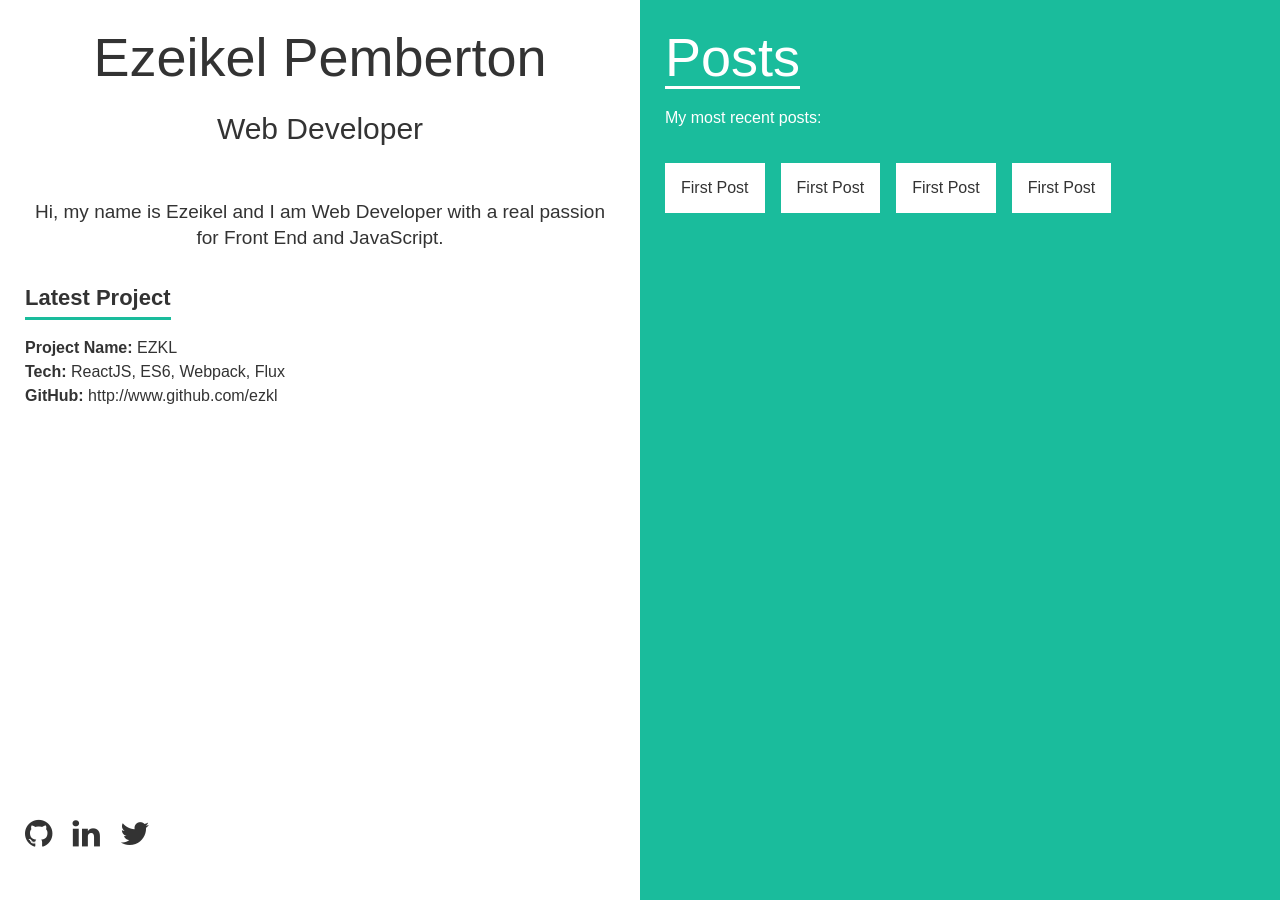
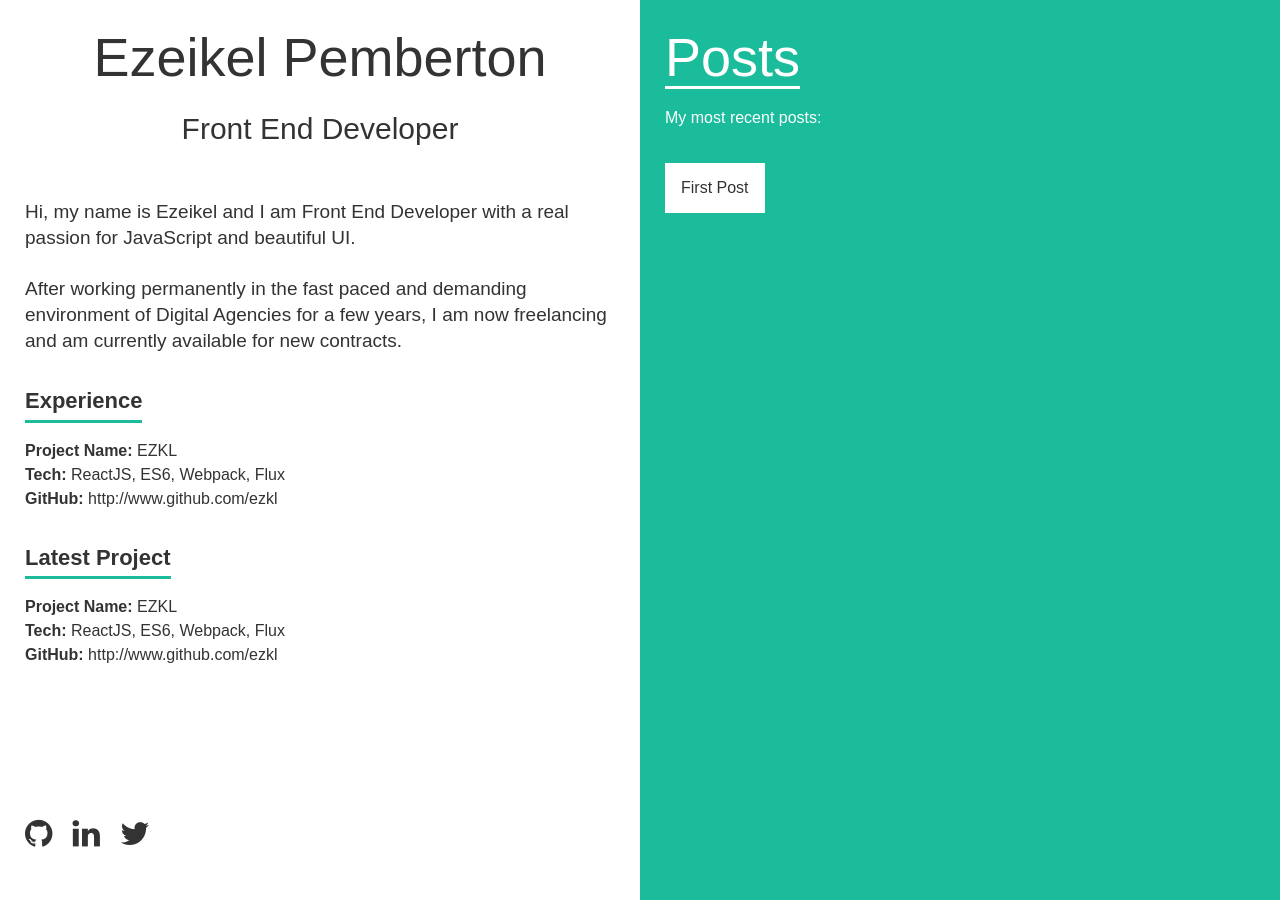
Before and after one commit to ezeikel/ezeikel-personal-blog-web, a Jekyll site: the page built from index.html, in a window 1280 px wide. Built offline with Jekyll 4.4.1, drawn with Linux system fonts in a browser that asks for light colours; nearby versions of some CDN libraries.

Commit message:
Updated intro copy. Added Experience section.

```diff
--- a/_includes/footer-old.html
+++ /dev/null
@@ -1,2 +0,0 @@
-<footer class="site-footer">
-</footer>
--- a/_layouts/landing.html
+++ b/_layouts/landing.html
@@ -7,10 +7,20 @@
     <div class="page-wrap landing">
       <section class="landing__about-me">
         <h1 class="heading">Ezeikel Pemberton</h1>
-        <h3 class="sub-heading"><span class="border">Web Developer</span></h3>
-        <p class="intro">Hi, my name is Ezeikel and I am Web Developer with a real passion for Front End and JavaScript.</p>
+        <h3 class="sub-heading"><span class="border">Front End Developer</span></h3>
+        <p class="intro">Hi, my name is Ezeikel and I am Front End Developer with a real passion for JavaScript and beautiful UI.</p><p class="intro">After working permanently in the fast paced and demanding environment of Digital Agencies for a few years, I am now freelancing and am currently <span class="available">available</span> for new contracts.</p>
+        <div class="experience">
+          <h4 class="experience__title">Experience</h4>
+          <ul class="experience__list">
+            <li class="experience__list-item">
+              <span class="project__title"><span class="bold">Project Name: </span>EZKL</span>
+              <span class="project__tech"><span class="bold">Tech: </span> ReactJS, ES6, Webpack, Flux</span>
+              <span class="project__github"><span class="bold">GitHub: </span><a href="#">http://www.github.com/ezkl</a></span>
+            </li>
+          </ul>
+        </div>
         <div class="projects">
-          <h4 class="projects__title"> Latest Project</h4>
+          <h4 class="projects__title">Latest Project</h4>
           <ul class="projects__list">
             <li class="project">
               <span class="project__title"><span class="bold">Project Name: </span>EZKL</span>
--- a/_sass/components/_landing.scss
+++ b/_sass/components/_landing.scss
@@ -71,10 +71,10 @@
                 }
             }
         }
-        .projects {
+        .projects, .experience {
           margin-top: 30px;
         }
-        .projects__title {
+        .projects__title, .experience__title {
           position: relative;
           padding-bottom: 5px;
           font-size: em(22px);
@@ -91,10 +91,10 @@
             background-color: $color-primary;
           }
         }
-        .projects__list {
+        .projects__list, .experience__list {
           list-style-type: none;
           line-height: 1.5em;
-          .project > span {
+          .project > span, .experience__list-item > span {
             display: inline-block;
             width: 100%;
           }
@@ -141,9 +141,12 @@
             margin-top: 20px;
             margin-bottom: 0;
             font-size: em(19px);
+            & + .intro {
+              margin-top: 25px;
+            }
             @media (min-width: $breakpoint-desktop) {
                 margin-top: 50px;
-                text-align: center;
+                //text-align: center;
             }
         }
     }
```
Also changed, not shown: _includes/header-old.html (deleted, +0 -41 lines), _posts/2016-06-17-first-post.md (deleted, +0 -8 lines), _posts/2016-06-18-first-post.md (deleted, +0 -8 lines), _posts/2016-06-19-first-post.md (deleted, +0 -8 lines), index.html (+0 -17 lines).
